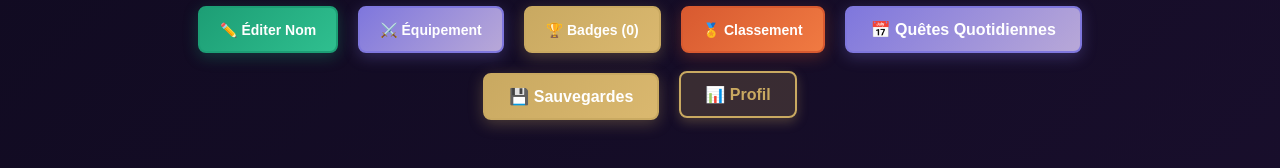
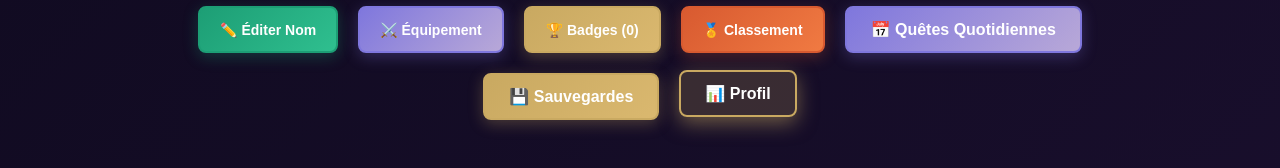
Before and after one commit to LaetitiaBraun/quiz-rpg, a React (Vite) app: page / in a window 1280 px wide. In both pictures the pointer is over the button "📊 Profil". Shown: the part 606-774 px from the top of the page. Built offline with nearby package versions, Linux system fonts and the light colour scheme; no server answers.

Commit message:
fix: button-profile style + improve stat hover effect

```diff
--- a/src/styles/CharacterCard.css
+++ b/src/styles/CharacterCard.css
@@ -214,8 +214,9 @@
 
 .stat-item:hover {
   transform: translateY(-5px);
-  box-shadow: 0 5px 20px var(--bg-overlay-secondary);
-  border-color: var(--accent-green);
+  box-shadow: 0 8px 25px rgba(29, 158, 117, 0.4);
+  border-color: #5dcaa5;
+  background: rgba(29, 158, 117, 0.25);
 }
 
 .stat-value {
--- a/src/styles/HubScreen.css
+++ b/src/styles/HubScreen.css
@@ -300,6 +300,18 @@
   box-shadow: 0 6px 20px rgba(201, 169, 97, 0.5);
 }
 
+.button-profile {
+  background: linear-gradient(135deg, #c9a961, #dab86f);
+  color: white;
+  box-shadow: 0 4px 15px rgba(201, 169, 97, 0.3);
+  border: 2px solid #c9a961;
+}
+
+.button-profile:hover {
+  transform: translateY(-3px);
+  box-shadow: 0 6px 20px rgba(201, 169, 97, 0.5);
+}
+
 .hub-buttons {
   display: flex;
   gap: 20px;
```
